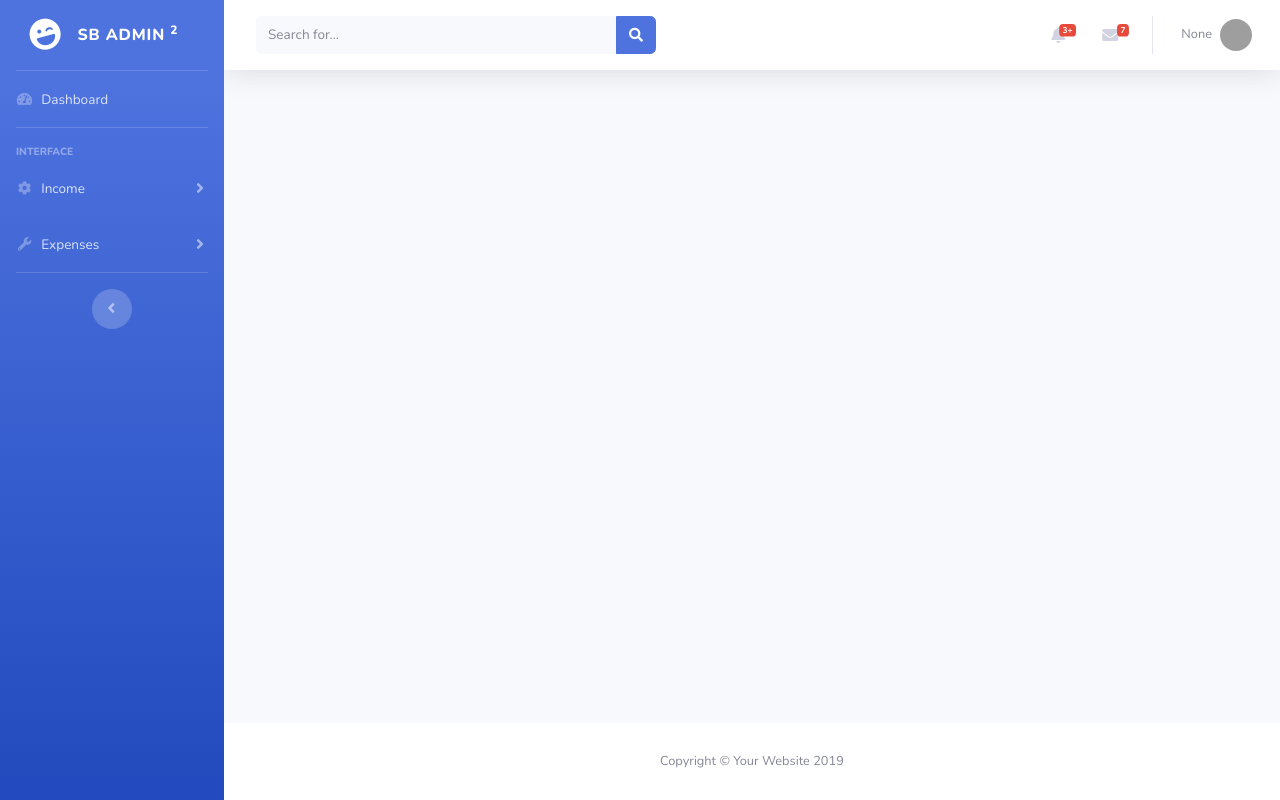
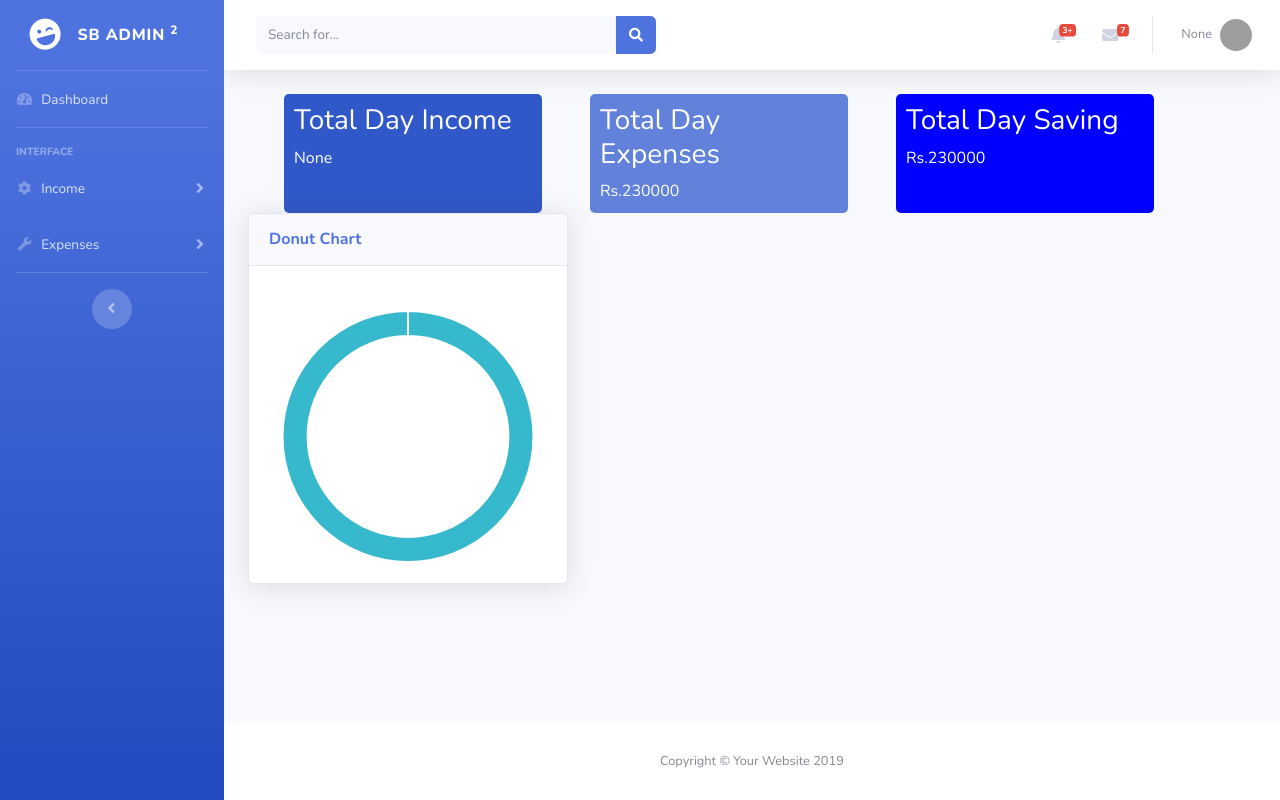
Before and after one commit to bpdyl/orchid-django, a Django app: page /account/dashboard/ in a window 1280 px wide. Run offline with Django 3.2, Linux system fonts and the light colour scheme; a user stored in the database is signed in; data comes from the database, SQL or seed files in the repository; both versions use the stored data as it was after the commit; some libraries are stand-ins or nearby versions; grey boxes are pictures that could not be loaded.

Commit message:
chart added

```diff
--- a/account/views.py
+++ b/account/views.py
@@ -4,8 +4,11 @@
 from .models import Account
 from django.contrib.auth import authenticate,login,logout
 from django.contrib.auth.mixins import LoginRequiredMixin
+import random
 # Create your views here.
 from django.shortcuts import HttpResponse
+import datetime
+from income.models import Income
 from mail.mail import sendmailtouser
 
 class LoginView(View):
@@ -62,6 +65,28 @@
 class DashboardView(LoginRequiredMixin,View):
     login_url = '/account/login'
     template_name = 'dashboard.html'
-
     def get(self,request):
-        return render(request,self.template_name)
+        x = Income.objects.getIncomeByCategory(request.user.id)
+        category = list(x.keys())
+        amount = list(x.values())
+        new_amount = []
+        for a in amount:
+            if a==None:
+                new_amount.append(0.0)
+            else:
+                new_amount.append(a)
+        color_list = ['#4e73df', '#1cc88a', '#36b9cc','#2e59d9', '#17a673', '#2c9faf']
+        bcolor = []
+        hovercolor = []
+        l = len(amount)
+        for i in range(0,l):
+            bcolor.append(color_list[random.randint(0,5)])
+            hovercolor.append(color_list[random.randint(0,5)])
+        context = {
+            'dayincome':Income.objects.getTotalIncomeOfToday(request.user.id),
+            'category':category,
+            'amount':new_amount,
+            'bcolor':bcolor,
+            'hcolor':hovercolor,
+        }
+        return render(request,self.template_name,context)
--- a/income/models.py
+++ b/income/models.py
@@ -1,9 +1,12 @@
 from django.db import models
 from abstract.models import Category,Abs
-
+from django.db.models import Sum
+import datetime
+from datetime import timedelta
 # Create your models here.
 class IncomeCategoryManager(models.Manager):
-    pass
+    def getAllCategory(self,user_id):
+        return self.filter(user_id=user_id)
 
 
 class IncomeCategory(Category):
@@ -18,8 +21,38 @@
 
 
 class IncomeManager(models.Manager):
-    pass
+    def getTotalIncomeOfMonth(self,user_id):
+        return self.filter(date__month=datetime.date.today().month,
+                           date__year=datetime.date.today().year,
+                           category__in=IncomeCategory.objects.filter(user_id=user_id)).aggregate(Sum('price'))
 
+    def getTotalIncomeOfToday(self,user_id):
+        return self.filter(date=datetime.date.today(),
+                           category__in=IncomeCategory.objects.filter(user_id=user_id)).aggregate(Sum('price'))
+
+    def getYesterdayIncome(self,user_id):
+        yesterday = datetime.date.today()-timedelta(days=1)
+        return self.filter(date=yesterday,
+                           category__in=IncomeCategory.objects.filter(user_id=user_id)).aggregate(Sum('price'))
+    def getIncomeofLastMonth(self,user_id):
+        today = datetime.date.today()
+        year = today.year
+        month = today.month
+        previousmonth = month-1
+        if previousmonth==0:
+            previousmonth=12
+            year=year-1
+        return self.filter(date__month=previousmonth,
+                           date__year=year,
+                           category__in=IncomeCategory.objects.filter(user_id=user_id)).aggregate(Sum('price'))
+
+    def getIncomeByCategory(self,user_id):
+        all_category = IncomeCategory.objects.getAllCategory(user_id)
+        bycategory = {}
+        for x in all_category:
+            s = self.filter(category=x).aggregate(Sum('price'))
+            bycategory[x.title]=s['price__sum']
+        return bycategory
 
 class Income(Abs):
     image = models.ImageField(upload_to='income/', null=True, blank=True)
--- a/income/views.py
+++ b/income/views.py
@@ -6,6 +6,7 @@
 from .models import IncomeCategory,Income
 from django.views.generic import UpdateView,DeleteView
 from django.urls import reverse_lazy
+import datetime
 # Create your views here.
 class IncomeCategoryView(LoginRequiredMixin,View):
     template_name = 'income_category.html'
--- a/templates/dashboard.html
+++ b/templates/dashboard.html
@@ -1,5 +1,5 @@
 {% extends 'master/master.html' %}
-
+ {% load static %}
  {% block 'sidebar' %}
   {% include 'component/sidebar.html' %}
  {% endblock %}
@@ -14,5 +14,75 @@
 
 {% block 'body' %}
 {% include 'component/message.html' %}
+<div class="row">
+ <div class="col-md-3 ml-5" style="padding:10px;color:white;background-color:#3158c9;border-radius:5px;">
+   <h3>Total Day Income</h3>
+    <span>{{dayincome.price__sum}}</span>
+ </div>
+ <div class="col-md-3 ml-5" style="padding:10px;color:white;background-color:#6281DA;border-radius:5px;">
+   <h3>Total Day Expenses</h3>
+    <span>Rs.230000</span>
+ </div>
+ <div class="col-md-3 ml-5" style="padding:10px;color:white;background-color:blue;border-radius:5px;">
+   <h3>Total Day Saving</h3>
+    <span>Rs.230000</span>
+ </div>
+</div>
+<div class="row">
+      <div class="col-xl-4 col-lg-5">
+              <div class="card shadow mb-4">
+                <!-- Card Header - Dropdown -->
+                <div class="card-header py-3">
+                  <h6 class="m-0 font-weight-bold text-primary">Donut Chart</h6>
+                </div>
+                <!-- Card Body -->
+                <div class="card-body">
+                  <div class="chart-pie pt-4">
+                    <canvas id="myPieChart"></canvas>
+                  </div>
+                </div>
+              </div>
+            </div>
+</div>
+<span id="cat" style="display:none">{{category}}</span>
+  <script src="{% static 'vendor/chart.js/Chart.min.js' %}"></script>
+<script>
+ // Set new default font family and font color to mimic Bootstrap's default styling
+Chart.defaults.global.defaultFontFamily = 'Nunito', '-apple-system,system-ui,BlinkMacSystemFont,"Segoe UI",Roboto,"Helvetica Neue",Arial,sans-serif';
+Chart.defaults.global.defaultFontColor = '#858796';
 
+// Pie Chart Example
+var ctx = document.getElementById("myPieChart");
+
+var myPieChart = new Chart(ctx, {
+  type: 'doughnut',
+  data: {
+    labels: {{category|safe}},
+    datasets: [{
+      data: {{amount}},
+      backgroundColor: {{bcolor|safe}},
+      hoverBackgroundColor: {{hcolor|safe}},
+      hoverBorderColor: "rgba(234, 236, 244, 1)",
+    }],
+  },
+  options: {
+    maintainAspectRatio: false,
+    tooltips: {
+      backgroundColor: "rgb(255,255,255)",
+      bodyFontColor: "#858796",
+      borderColor: '#dddfeb',
+      borderWidth: 1,
+      xPadding: 15,
+      yPadding: 15,
+      displayColors: false,
+      caretPadding: 10,
+    },
+    legend: {
+      display: false
+    },
+    cutoutPercentage: 80,
+  },
+});
+
+</script>
 {% endblock %}
```
Also changed, not shown: db.sqlite3.
